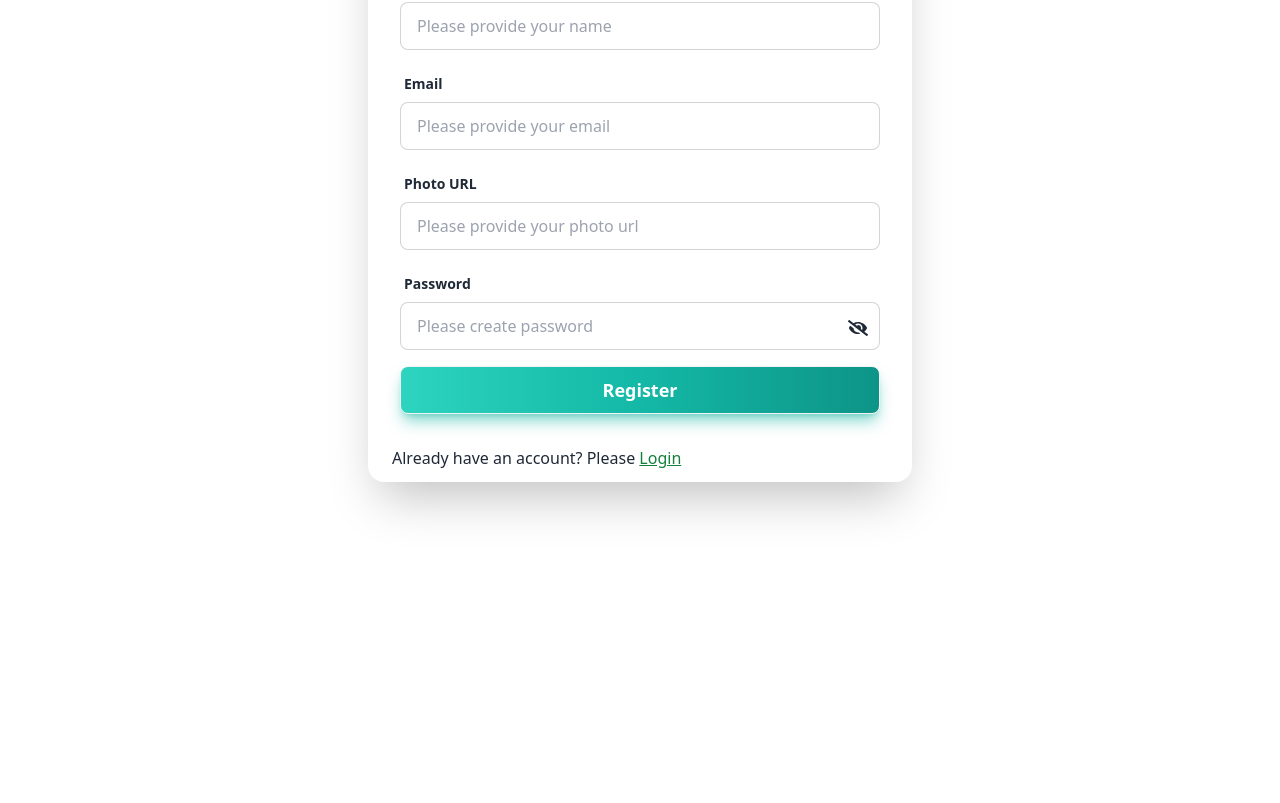
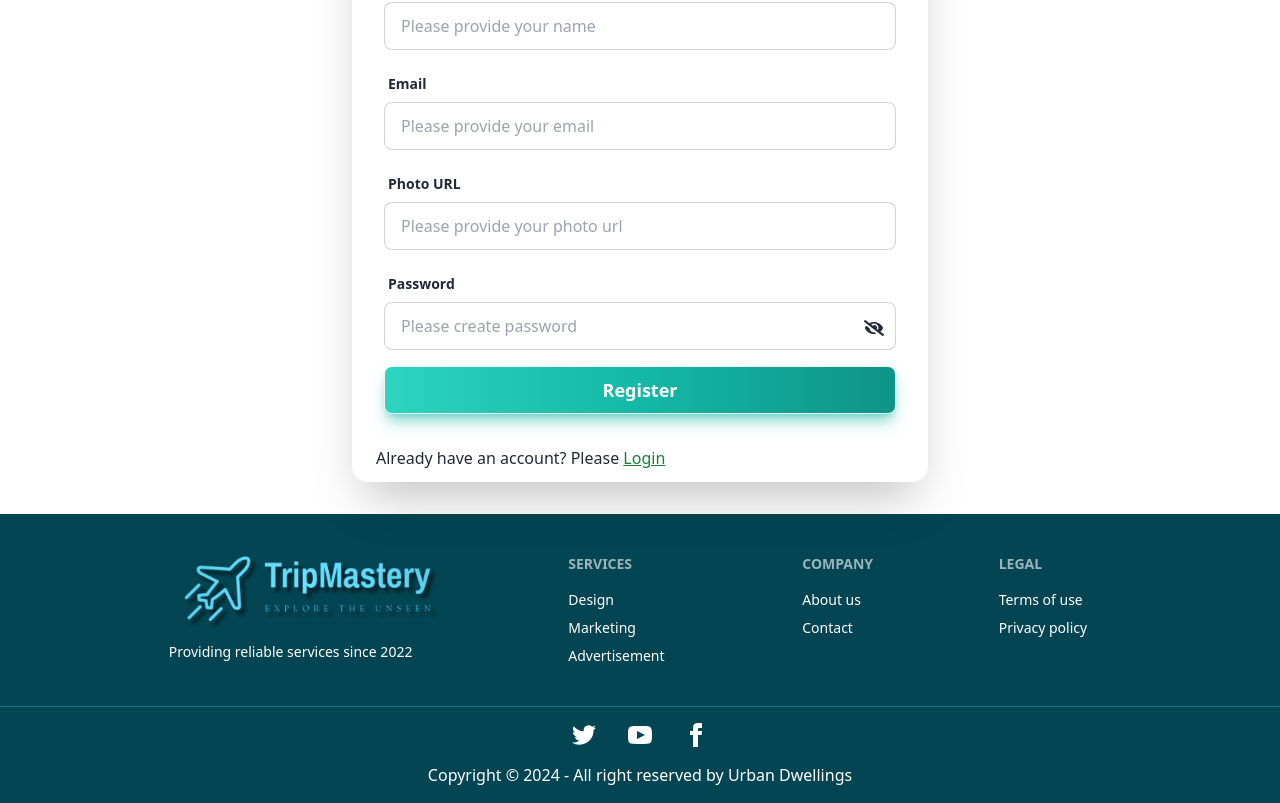
Before and after one commit to shuvo339/TripMastery_client, a React (Vite) app: page /register in a window 1280 px wide. Shown: the part 234-1037 px from the top of the page. Before the commit the page ends 800 px from the top, so only its background shows below. Built offline with nearby package versions, Linux system fonts and the light colour scheme; no server answers.

Commit message:
footer added

```diff
--- /dev/null
+++ b/src/components/shared/Footer/Footer.jsx
@@ -0,0 +1,42 @@
+import logo from '../../../assets/logo.png'
+const Footer = () => {
+    return (
+        <footer className="mt-8  bg-[#044553]">
+        <div className="md:footer flex flex-col md:flex-row md:justify-around items-center justify-end text-center md:gap-0 gap-6 px-4 md:px-28 py-10 text-base-content">
+            <aside className="flex items-center justify-center flex-col">
+               <img className="mx-auto h-20" src={logo} alt="" />
+               <p className='text-center text-white'>Providing reliable services since 2022</p>
+            </aside>
+            <nav>
+                <h6 className="footer-title text-white">Services</h6>
+                <a className="link link-hover mr-6 text-white">Design</a>
+                <a className="link link-hover mr-6 text-white">Marketing</a>
+                <a className="link link-hover mr-6 text-white">Advertisement</a>
+            </nav>
+            <nav>
+                <h6 className="footer-title text-white">Company</h6>
+                <a className="link link-hover mr-6 text-white">About us</a>
+                <a className="link link-hover mr-6 text-white">Contact</a>
+            </nav>
+            <nav>
+                <h6 className="footer-title text-white">Legal</h6>
+                <a className="link link-hover mr-6 text-white">Terms of use</a>
+                <a className="link link-hover mr-6 text-white">Privacy policy</a>
+            </nav>
+
+        </div>
+        <div className="px-10 py-4 border-t border-cyan-700">
+            <nav className="flex flex-col justify-center items-center">
+                <div className="grid grid-flow-col gap-8 items-center justify-center mb-4">
+                    <a><svg xmlns="http://www.w3.org/2000/svg" width="24" height="24" viewBox="0 0 24 24" className="fill-current text-white"><path d="M24 4.557c-.883.392-1.832.656-2.828.775 1.017-.609 1.798-1.574 2.165-2.724-.951.564-2.005.974-3.127 1.195-.897-.957-2.178-1.555-3.594-1.555-3.179 0-5.515 2.966-4.797 6.045-4.091-.205-7.719-2.165-10.148-5.144-1.29 2.213-.669 5.108 1.523 6.574-.806-.026-1.566-.247-2.229-.616-.054 2.281 1.581 4.415 3.949 4.89-.693.188-1.452.232-2.224.084.626 1.956 2.444 3.379 4.6 3.419-2.07 1.623-4.678 2.348-7.29 2.04 2.179 1.397 4.768 2.212 7.548 2.212 9.142 0 14.307-7.721 13.995-14.646.962-.695 1.797-1.562 2.457-2.549z"></path></svg></a>
+                    <a><svg xmlns="http://www.w3.org/2000/svg" width="24" height="24" viewBox="0 0 24 24" className="fill-current text-white"><path d="M19.615 3.184c-3.604-.246-11.631-.245-15.23 0-3.897.266-4.356 2.62-4.385 8.816.029 6.185.484 8.549 4.385 8.816 3.6.245 11.626.246 15.23 0 3.897-.266 4.356-2.62 4.385-8.816-.029-6.185-.484-8.549-4.385-8.816zm-10.615 12.816v-8l8 3.993-8 4.007z"></path></svg></a>
+                    <a><svg xmlns="http://www.w3.org/2000/svg" width="24" height="24" viewBox="0 0 24 24" className="fill-current text-white"><path d="M9 8h-3v4h3v12h5v-12h3.642l.358-4h-4v-1.667c0-.955.192-1.333 1.115-1.333h2.885v-5h-3.808c-3.596 0-5.192 1.583-5.192 4.615v3.385z"></path></svg></a>
+                </div>
+                <p className="text-center text-white">Copyright © 2024 - All right reserved by Urban Dwellings</p>
+            </nav>
+        </div>
+    </footer>
+    );
+};
+
+export default Footer;
--- a/src/layouts/Root.jsx
+++ b/src/layouts/Root.jsx
@@ -1,13 +1,15 @@
 import { Outlet } from "react-router-dom";
 import Navbar from "../components/shared/Navbar/Navbar";
+import Footer from "../components/shared/Footer/Footer";
 
 const Root = () => {
     return (
         <div>
             <Navbar></Navbar>
-            <div className="max-w-6xl mx-auto md:px-8 px-2">
+            <div className="max-w-6xl mx-auto px-2 md:px-0">
                  <Outlet></Outlet>
             </div>
+            <Footer></Footer>
         </div>
     );
 };
```
